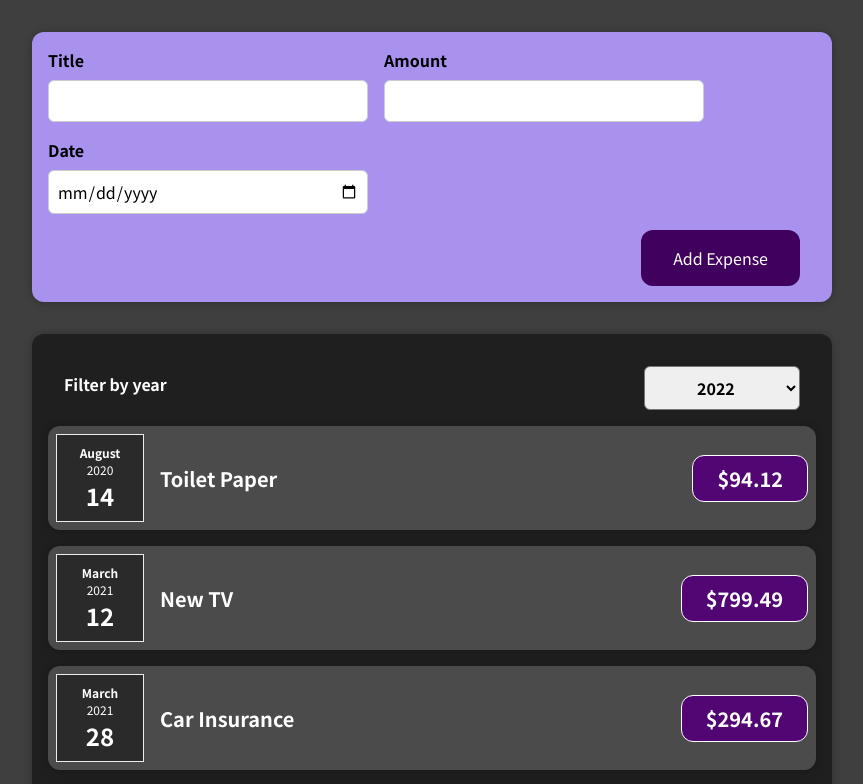
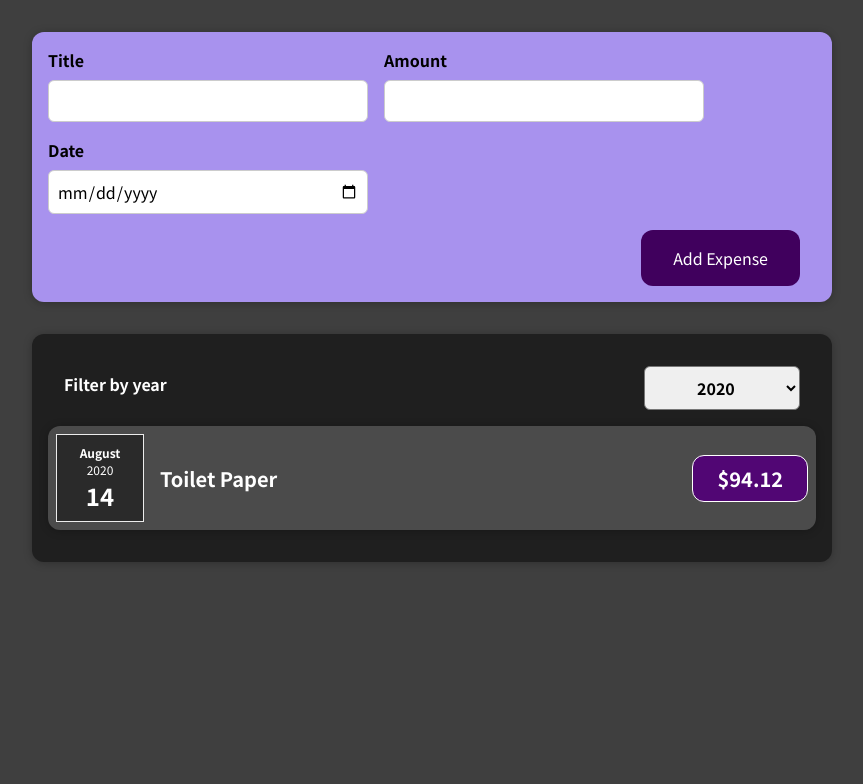
Before and after one commit to SarvinTorkaman/expensetracker-maximilian-react-course, a React (Create React App) app: page / in a window 1280 px wide. Shown: the top 784 px of the page, without its empty margins (208-1071 px from the left). Built offline with nearby package versions, Linux system fonts and the light colour scheme.

Commit message:
filter shows a basic result now. changed Expense.js and ExpensesFilter.js

```diff
--- a/src/components/Expenses/Expenses.js
+++ b/src/components/Expenses/Expenses.js
@@ -4,26 +4,35 @@ import "./Expenses.css";
 import Card from '../UI/Card';
 import ExpensesFilter from './ExpensesFilter';
 export default function Expenses(props){
-    const [selectedYear, setSelectedYear] = useState("");
+    const [selectedYear, setSelectedYear] = useState("2020");
+    // const [expenses,setExpenses]=useState(props.expenses)
 
 
     const selectYearHandler = (year) =>{
         setSelectedYear(year);
-        console.log(selectedYear);
+
+
 
     }
+    let filteredExpenses=[]
 
+    if (selectedYear==="All"){
+         filteredExpenses=(props.expenses)
+    }
+    else
+    {
+
+         filteredExpenses = props.expenses.filter(expense => expense.date.getFullYear().toString() === selectedYear);
+
+    }
 
 return(
     <div>
         <Card className='expenses'>
-        <ExpensesFilter onSelectYear= {selectYearHandler}  />
-        {props.expenses.map((expense, index)=> {return <ExpenseItems key={index} title={expense.title} amount={expense.amount} date={expense.date}/>})}
+        <ExpensesFilter value={selectedYear} onSelectYear= {selectYearHandler}  />
+        {filteredExpenses.map((expense)=> {return <ExpenseItems key={expense.id} title={expense.title} amount={expense.amount} date={expense.date}/>})}
 
-    {/* < ExpenseItems title= {props.expenses[0].title} amount= {props.expenses[0].amount} date={props.expenses[0].date}/>
-    < ExpenseItems title= {props.expenses[1].title} amount= {props.expenses[1].amount} date={props.expenses[1].date}/>
-    < ExpenseItems title= {props.expenses[2].title} amount= {props.expenses[2].amount} date={props.expenses[2].date}/>
-    < ExpenseItems title= {props.expenses[3].title} amount= {props.expenses[3].amount} date={props.expenses[3].date}/> */}
+
 </Card>
 </div>
 
--- a/src/components/Expenses/ExpensesFilter.js
+++ b/src/components/Expenses/ExpensesFilter.js
@@ -14,11 +14,12 @@ const ExpensesFilter = (props) => {
     <div className='expenses-filter'>
       <div className='expenses-filter__control'>
         <label>Filter by year</label>
-        <select onChange={changeHandler}>
+        <select value={props.value} onChange={changeHandler} >
           <option value='2022'>2022</option>
           <option value='2021'>2021</option>
           <option value='2020'>2020</option>
           <option value='2019'>2019</option>
+          <option value='All'>All</option>
         </select>
       </div>
     </div>
--- a/src/components/NewExpense/NewExpenseForm.js
+++ b/src/components/NewExpense/NewExpenseForm.js
@@ -51,7 +51,7 @@ return <form onSubmit={submitHandler}>
         </div>
         <div className='new-expense__control'>
             <label>Date</label>
-            <input type='date' min='2021-07-01' max='2023-12-31' value={enteredDate} onChange={dateChangeHandler} />
+            <input type='date' min='2019-07-01' max='2023-12-31' value={enteredDate} onChange={dateChangeHandler} />
             </div>
 
         </div>
```
